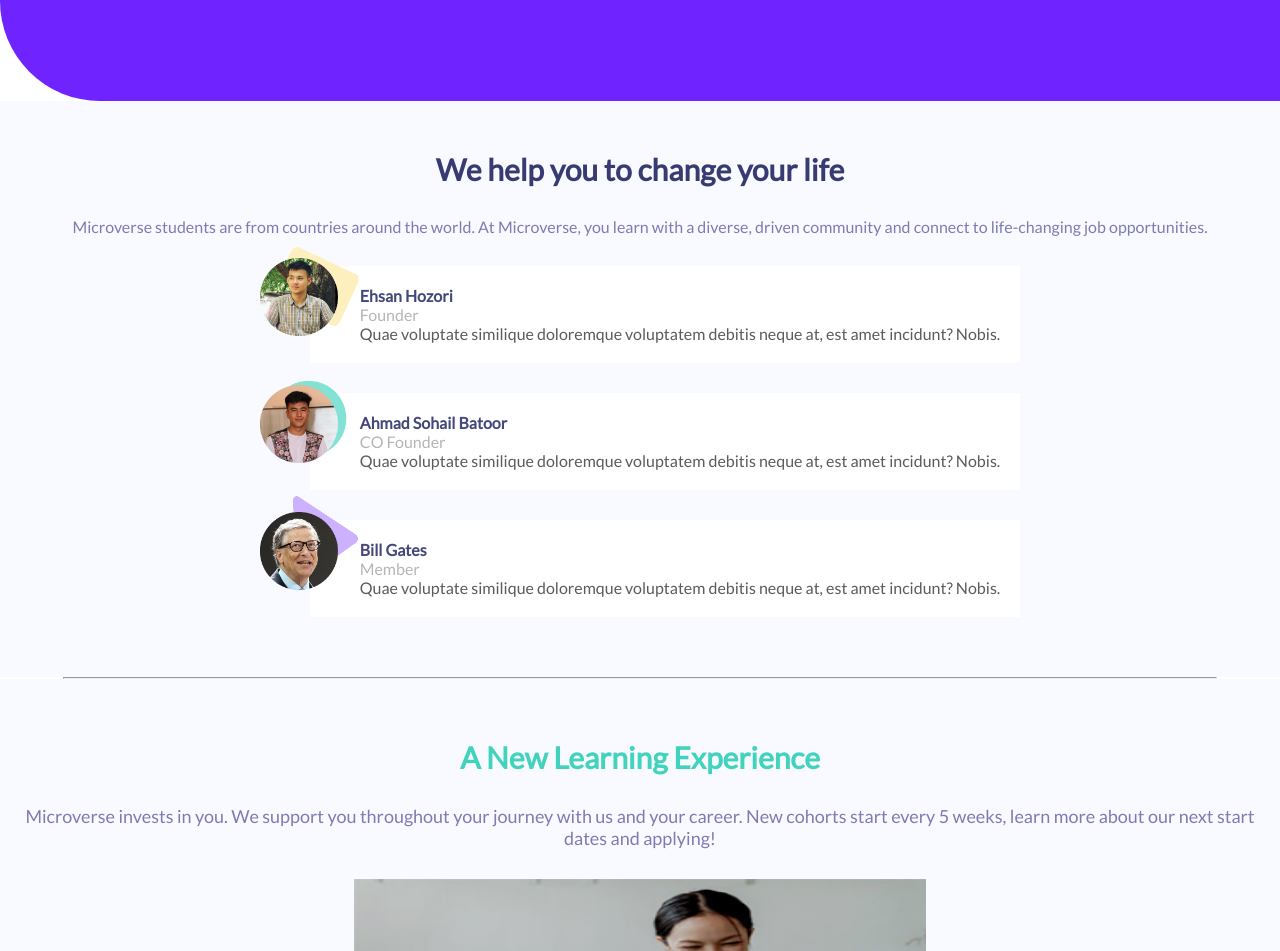
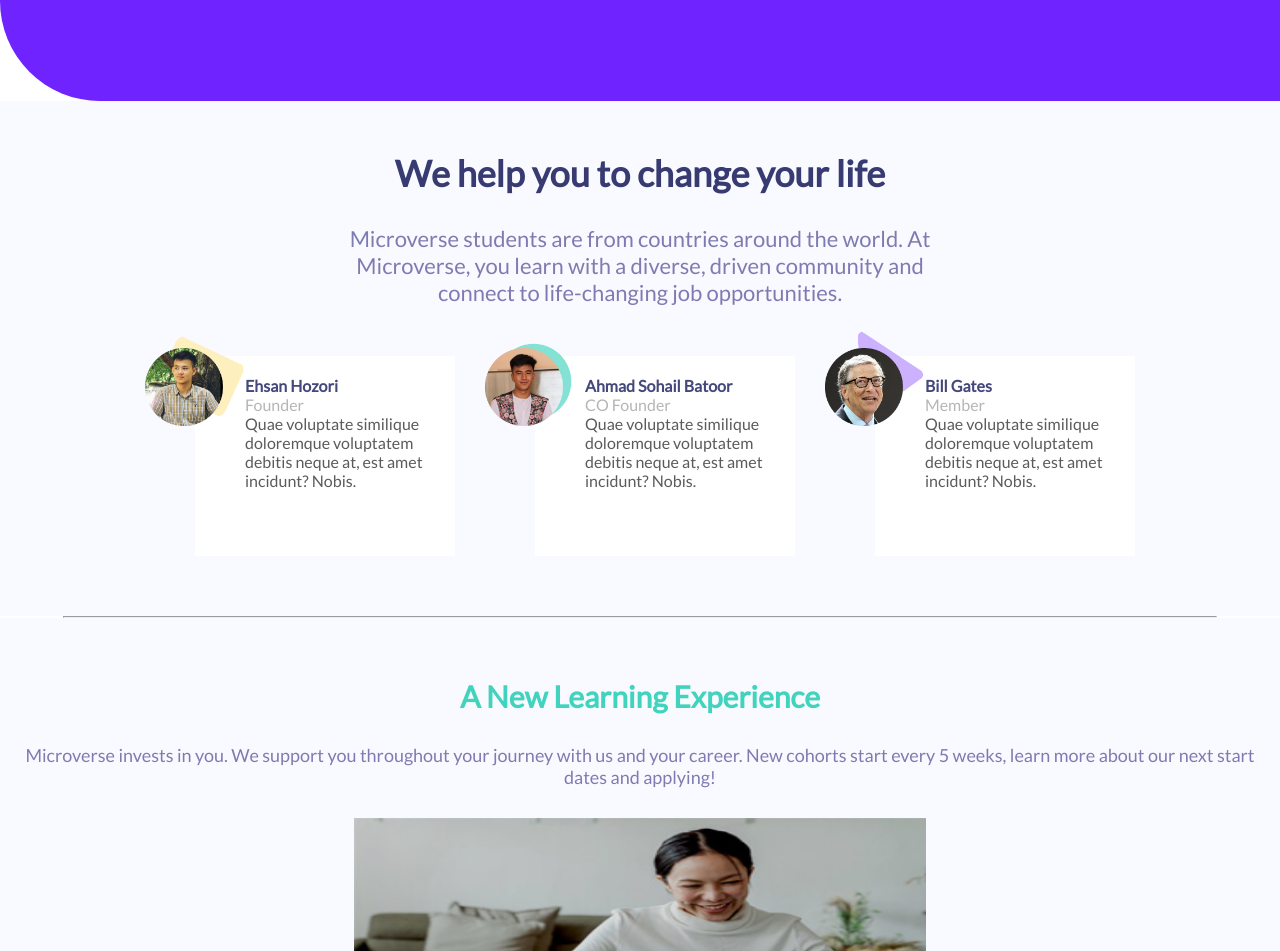
Before and after one commit to batoorsohail/future_minds, a React (Create React App) app: page / in a window 1280 px wide. Shown: the part 799-1750 px from the top of the page. Built offline with nearby package versions, Linux system fonts and the light colour scheme.

Commit message:
Add responsive design of about section

```diff
--- a/src/components/Teachers.jsx
+++ b/src/components/Teachers.jsx
@@ -34,6 +34,7 @@ const Teachers = () => (
       At Microverse, you learn with a diverse, driven community and connect
       to life-changing job opportunities.
     </p>
+    <section className="teachers">
       {teacherInfo.map((teacher) => (
         <article className="teachers-container" key={teacher.id}>
           <img src={teacher.img} className="teachers-images" alt={teacher.name} />
@@ -45,6 +46,7 @@ const Teachers = () => (
         </article>
       ))}
     </section>
+  </section>
 );
 
 export default Teachers;
--- a/src/pages/homePage.css
+++ b/src/pages/homePage.css
@@ -227,4 +227,27 @@ input::placeholder {
     height: 100vh;
     padding: 10% 30% 0 10%;
   }
+
+  .te-h2-title {
+    font-size: 36px;
+  }
+
+  .te-p-info {
+    font-size: 22px;
+    width: 50%;
+  }
+
+  .teachers {
+    display: flex;
+    align-items: center;
+    justify-content: center;
+    gap: 30px;
+    margin-top: 20px;
+  }
+
+  .teachers-container {
+    width: 25%;
+    height: 200px;
+    gap: 20px;
+  }
 }
```
Lines whose indentation alone changed are shown as unchanged.
